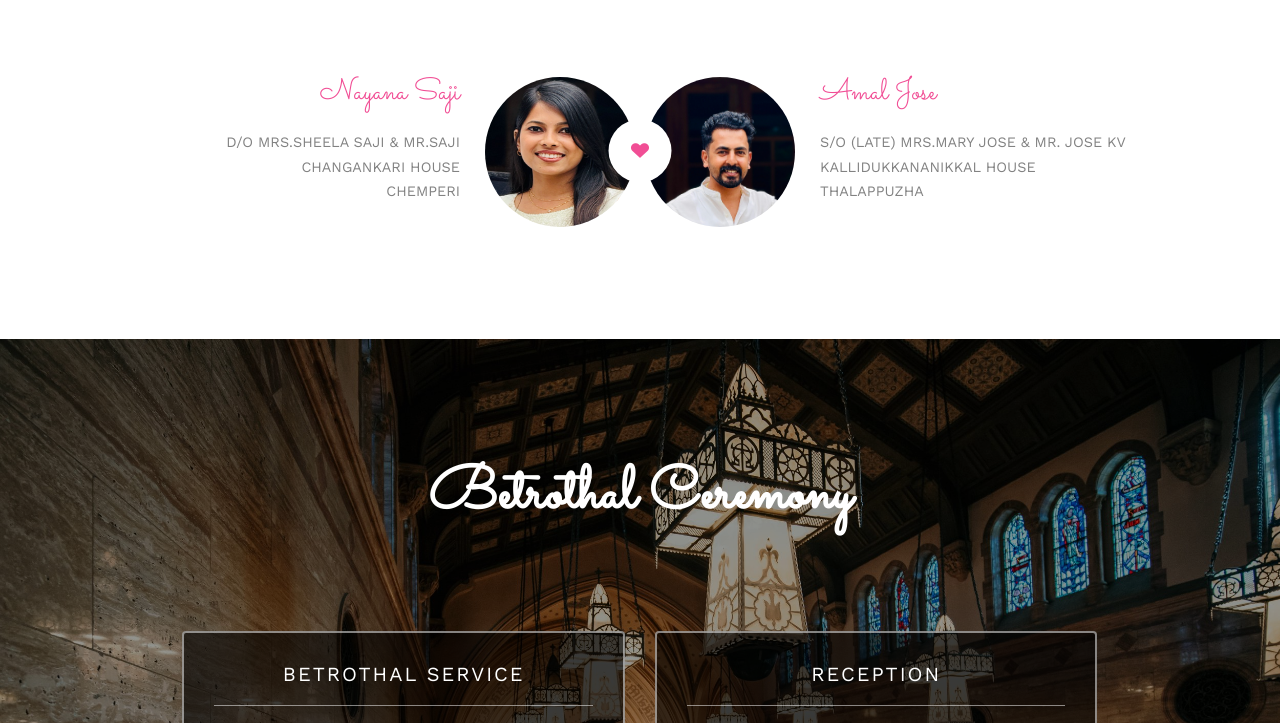
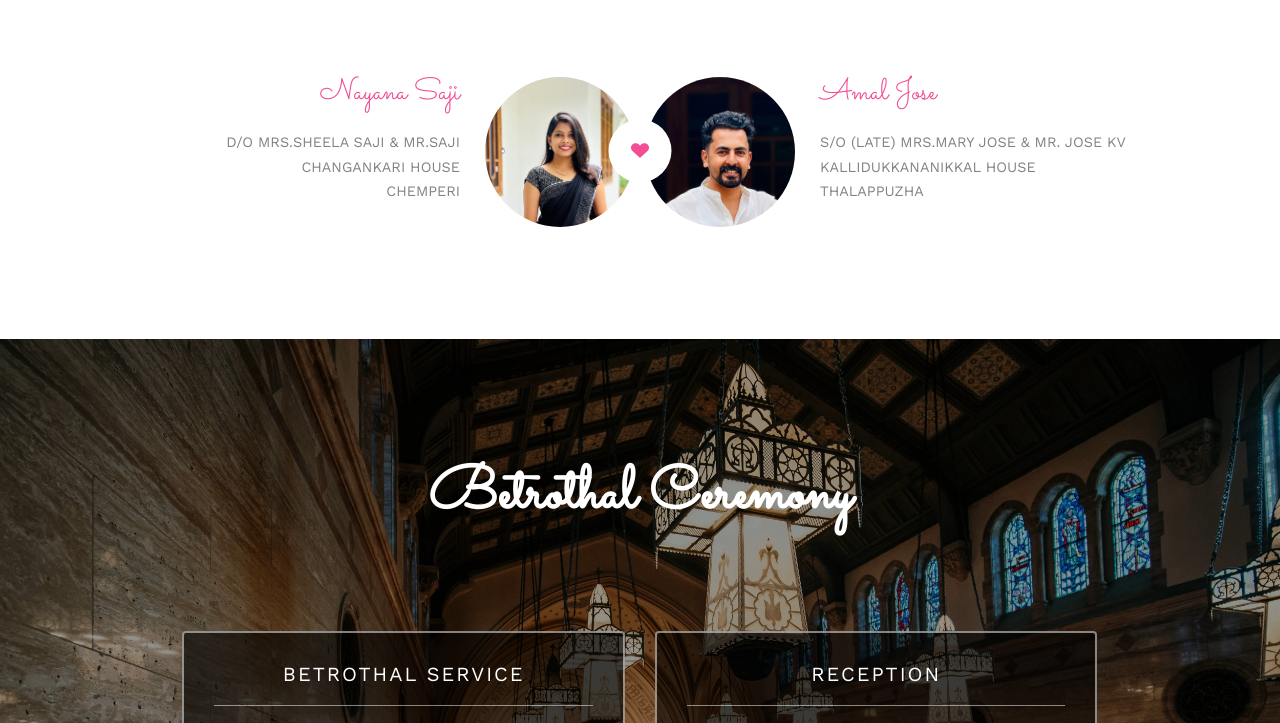
Before and after one commit to mobinfrancis/amalmarriage, a plain HTML site: page index.html in a window 1280 px wide. Shown: the part 1208-1931 px from the top of the page. Drawn offline with nearby package versions, Linux system fonts and the light colour scheme; files whose address does not match are found by name.

Commit message:
updated images

```diff
--- a/index.html
+++ b/index.html
@@ -87,7 +87,7 @@
 
 				<div class="couple-half">
 					<div class="groom">
-						<img src="images/nayan1.png" alt="groom" class="img-responsive">
+						<img src="images/nayana.png" alt="groom" class="img-responsive">
 					</div>
 					<div class="desc-groom">
                                                 <h3>Nayana Saji</h3>
@@ -197,7 +197,7 @@
 								</div>
 							</div>
 						</li>
-						<li class="timeline-inverted animate-box">
+						<!-- <li class="timeline-inverted animate-box">
 							<div class="timeline-badge" style="background-image:url(images/fmeet.png);"></div>
 							<div class="timeline-panel">
 								<div class="timeline-heading">
@@ -208,7 +208,7 @@
 									<p>&ldquo;I have found the one whom my soul loves.&rdquo; <br> (Song of Solomon 3:4)</p>
 								</div>
 							</div>
-						</li>
+						</li> -->
 						<li class="animate-box">
 							<div class="timeline-badge" style="background-image:url(images/fix3.png);"></div>
 							<div class="timeline-panel">
```
Also changed, not shown: images/nayan1.png (deleted), images/nayana.png (added).
